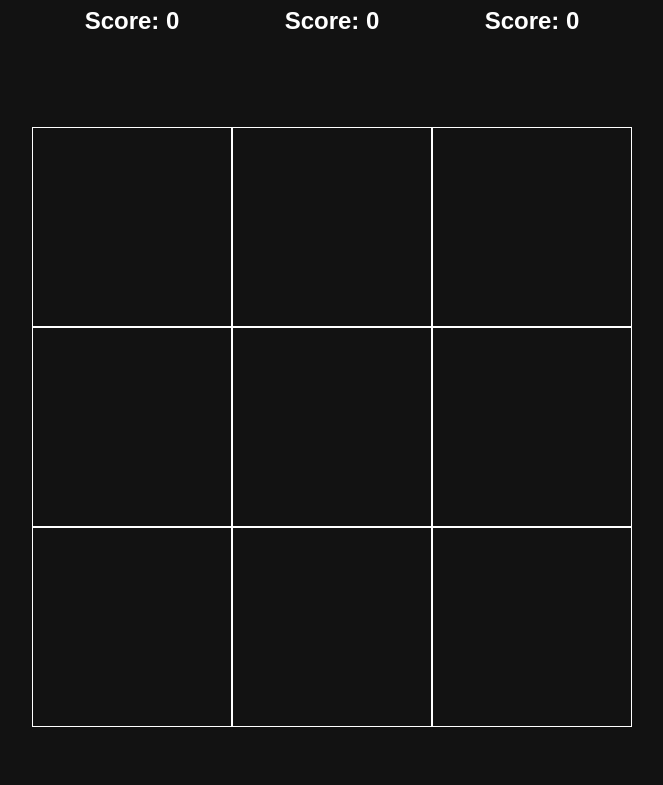
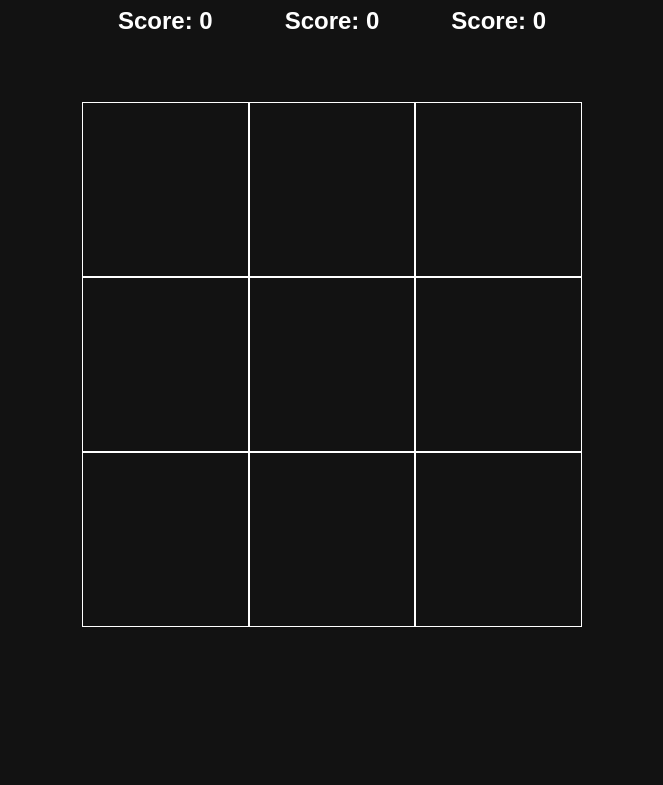
Before and after one commit to Xiliris/Tic-Tac-Toe, a plain HTML site: page index.html in a window 1280 px wide. Shown: the part 131-916 px from the top of the page, without its empty margins (308-971 px from the left). After the commit the page ends 816 px from the top, so only its background shows below. Drawn offline with Linux system fonts and the light colour scheme.

Commit message:
Update index.css

```diff
--- a/index.css
+++ b/index.css
@@ -1,5 +1,9 @@
 html {
   color-scheme: dark;
+}
+
+body {
+  overflow: hidden;
 }
 
 .game-player {
@@ -30,8 +34,8 @@ h2 {
   grid-template-columns: repeat(3, 1fr);
   grid-template-rows: repeat(4, 1fr);
   padding: 50px;
-  width: 600px;
-  height: 800px;
+  width: 500px;
+  height: 700px;
   margin: auto;
 }
 
```
